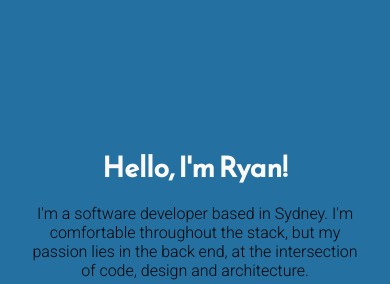
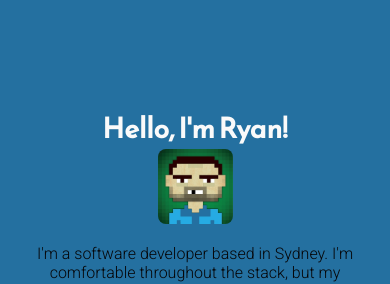
Before and after one commit to NoCodeMonkey/NoCodeMonkey, a plain HTML site: page index.html in a window 390 px wide. Shown: the part 177-461 px from the top of the page. Drawn offline with Linux system fonts and the light colour scheme.

Commit message:
Add avatar
Welcome to the 8bit universe. Commit to master to start.

```diff
--- a/css/styles.min.css
+++ b/css/styles.min.css
@@ -1 +1 @@
-html{font-family:Roboto,sans-serif}main{display:flex;min-height:100vh;flex-direction:column;justify-content:center;padding:0 30px;text-align:center;background:#2470a0;color:#fafafa}.intro{font-size:3.75em;font-family:'Reem Kufi',sans-serif;font-weight:600}.tag-line{font-size:2rem;margin:1rem 0;font-weight:100;color:#060608}.social-icons i{padding:.75rem;font-size:3rem;color:#fafafa}@media (max-width:992px){.intro{font-size:3em}.tag-line{font-size:1.5rem}.social-icons i{font-size:2.5rem}}@media (max-width:768px){.intro{font-size:2.5em}.tag-line{font-size:1.25rem}.social-icons i{font-size:2rem}}@media (max-width:576px){.intro{font-size:1.75em}.tag-line{font-size:1rem}.social-icons i{font-size:1.5rem}}
+html{font-family:Roboto,sans-serif}main{display:flex;min-height:100vh;flex-direction:column;justify-content:center;padding:0 30px;text-align:center;background:#2470a0;color:#fafafa}.intro{font-size:3.75em;font-family:'Reem Kufi',sans-serif;font-weight:600}.tag-line{font-size:2rem;margin:1rem 0;font-weight:100;color:#060608}.social-icons i{padding:.75rem;font-size:3rem;color:#fafafa}.avatar{margin:0 auto;max-width:200px}.responsive{max-width:100%;height:auto;border-radius:.5rem;}@media (max-width:992px){.intro{font-size:3em}.tag-line{font-size:1.5rem}.social-icons i{font-size:2.5rem}.avatar{max-width:150px}}@media (max-width:768px){.intro{font-size:2.5em}.tag-line{font-size:1.25rem}.social-icons i{font-size:2rem}.avatar{max-width:100px}}@media (max-width:576px){.intro{font-size:1.75em}.tag-line{font-size:1rem}.social-icons i{font-size:1.5rem}.avatar{max-width:75px}}
--- a/index.html
+++ b/index.html
@@ -14,6 +14,7 @@
 <body>
 	<main>
 		<div class="intro">Hello, I'm Ryan!</div>
+		<div class="avatar"><img src="images/avatar.jpg" class="responsive" alt="My Avatar"></div>
 		<div class="tag-line">I'm a software developer based in Sydney. I'm comfortable throughout the stack, but my passion lies in the back end, at the intersection of code, design and architecture.</div>
 		<div class="social-icons">
 			<a target="_blank" href="https://github.com/nocodemonkey"><i class="fab fa-github-square"></i></a>
```
Also changed, not shown: images/avatar.jpg (added).
